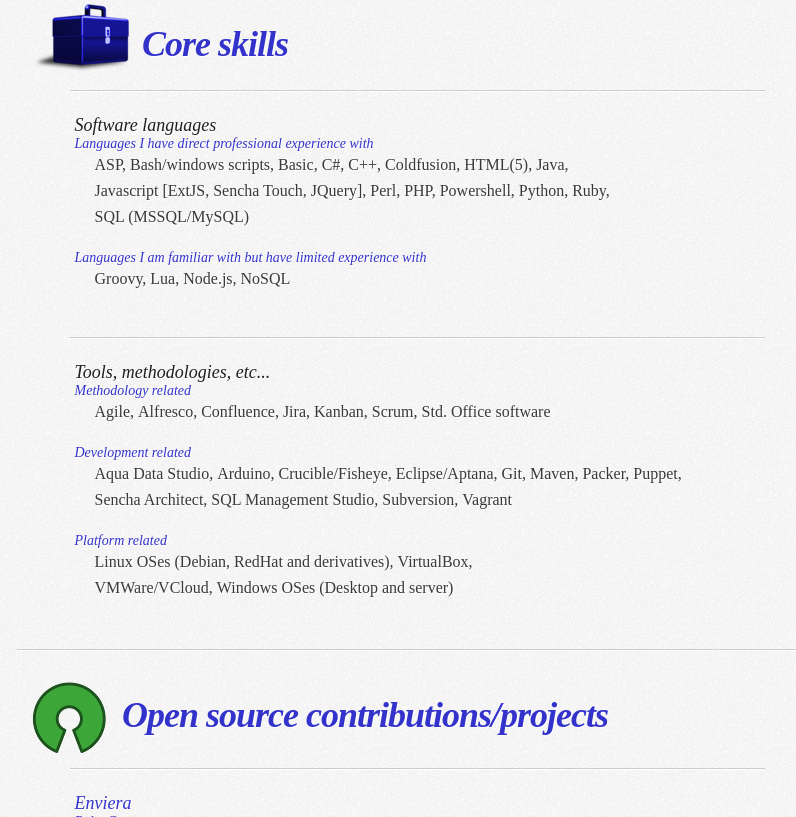
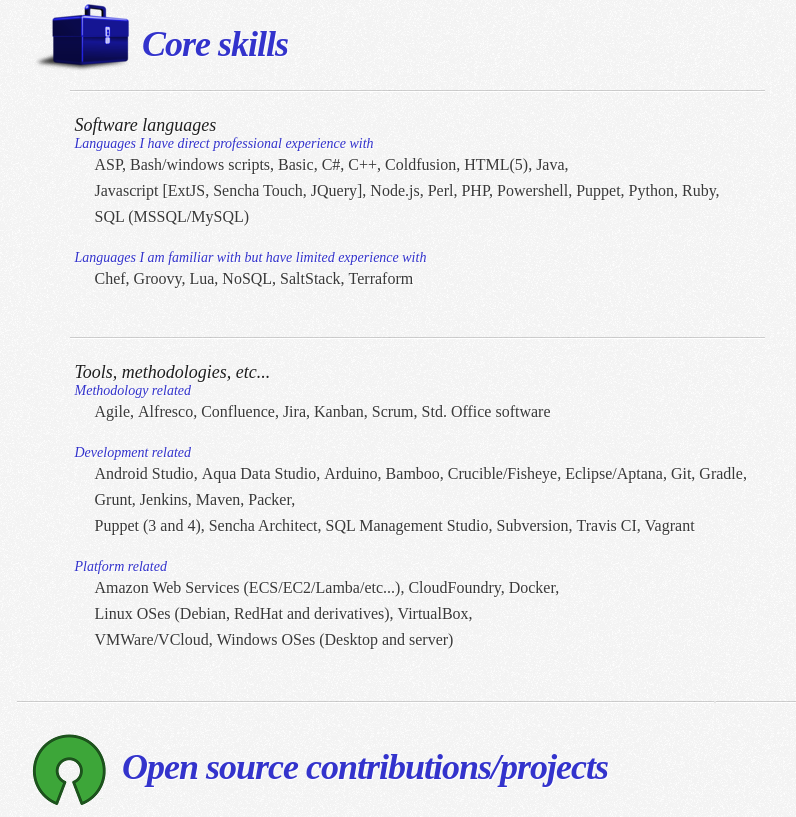
Before and after one commit to joshsouza/resume, a plain HTML site: page index.html in a window 1280 px wide. Shown: the part 2318-3135 px from the top of the page, without its empty margins (223-1019 px from the left). Drawn offline with nearby package versions, Linux system fonts and the light colour scheme; a web font is replaced by a local one.

Commit message:
A few updates ;)

```diff
--- a/index.html
+++ b/index.html
@@ -157,6 +157,8 @@
 						<li>Bash/windows scripts</li>
 						<li>Python</li>
 						<li>Perl</li>
+						<li>Node.js</li>
+						<li>Puppet</li>
 						<li class="nowrap">SQL (MSSQL/MySQL)</li>
 					</ul>
 				</p>
@@ -164,9 +166,11 @@
 				<p>
 					<ul class="commaSeparated alphabetize">
 						<li>Lua</li>
-						<li>Node.js</li>
 						<li>NoSQL</li>
 						<li>Groovy</li>
+						<li>SaltStack</li>
+						<li>Chef</li>
+						<li>Terraform</li>
 					</ul>
 				</p>
 			</li>
@@ -184,15 +188,21 @@
 				</ul>
 				<h5>Development related</h5>
 				<ul class="commaSeparated alphabetize">
-					<li>Puppet</li>
+					<li class="nowrap">Puppet (3 and 4)</li>
 					<li>Packer</li>
 					<li>Vagrant</li>
+					<li>Jenkins</li>
+					<li class="nowrap">Travis CI</li>
+					<li>Bamboo</li>
 					<li>Subversion</li>
 					<li>Git</li>
 					<li>Arduino</li>
 					<li>Crucible/Fisheye</li>
 					<li>Eclipse/Aptana</li>
 					<li>Maven</li>
+					<li class="nowrap">Android Studio</li>
+					<li>Gradle</li>
+					<li>Grunt</li>
 					<li class="nowrap">Aqua Data Studio</li>
 					<li class="nowrap">SQL Management Studio</li>
 					<li class="nowrap">Sencha Architect</li>
@@ -203,6 +213,9 @@
 					<li class="nowrap">Linux OSes (Debian, RedHat and derivatives)</li>
 					<li class="nowrap">VMWare/VCloud</li>
 					<li>VirtualBox</li>
+					<li>Docker</li>
+					<li>CloudFoundry</li>
+					<li class="nowrap">Amazon Web Services (ECS/EC2/Lamba/etc...)</li>
 				</ul>
 			</li>
 		</ol>
@@ -252,7 +265,7 @@
 
 		<div class="interests">
 			<h3>Interests</h3>
-			<p>Software and Web development, Video Games, Technology, Roller Derby, Snowboarding</p>
+			<p>Software automation and Web development, Video games, Technology, Roller Derby, Snowboarding</p>
 			<ul>
 				<li><a href="https://www.facebook.com/joshua.souza.98"><img src="img/icon-fb.png" alt="Facebook" /></a></li>
 				<li><a href="https://www.linkedin.com/in/joshsouzadev/"><img src="img/icon-linkedin.png" alt="LinkedIn" /></a></li>
@@ -265,7 +278,7 @@
 			<div class="vcard"><!-- hello, microformats! -->
 				<p class="url"><a href="#" title="Visit my personal website">http://www.pureinsomnia.com</a></p>
 				<p class="tel">720-258-6759</p>
-				<p class="email"><a href="mailto:josh.souza@PureInsomnia.com" title="Shoot me an email">josh.souza@PureInsomnia.com</a></p>
+				<p class="email"><a href="mailto:Josh.Souza@PureInsomnia.com" title="Shoot me an email">Josh.Souza@PureInsomnia.com</a></p>
 			</div>
 		</div>
 
```
